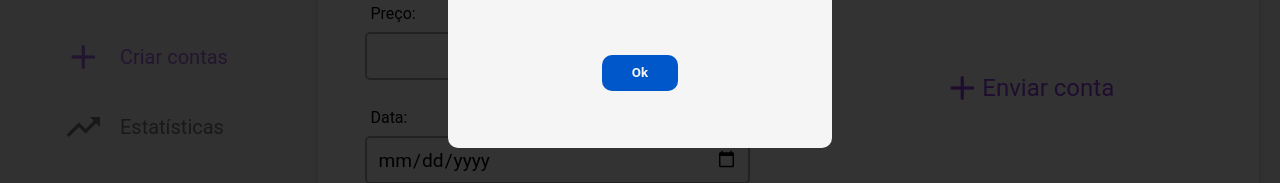
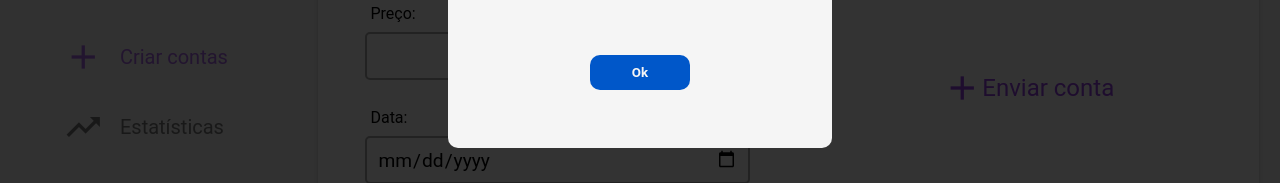
Before and after one commit to DiegoPriess/pac_second_semester_front, a React (Create React App) app: page /criarcontas in a window 1280 px wide. Shown: the part 372-555 px from the top of the page. Built offline with nearby package versions, Linux system fonts and the light colour scheme.

Commit message:
Adicionando redirecionamento ao botão de alerta

```diff
--- a/src/components/CustomAlert/index.jsx
+++ b/src/components/CustomAlert/index.jsx
@@ -1,7 +1,9 @@
 import React from 'react';
 import './style.scss';
+import { Link } from 'react-router-dom';
 
 const CustomAlert = (props) => {
+
     return (
         <div className="alert">
             <div className="alert-content">
@@ -9,7 +11,7 @@ const CustomAlert = (props) => {
                     <i className="material-icons"></i><i className={`${props.type} material-icons`}>{props.type === "negative" ? "cancel" : "check_circle"}</i>
                     <label>conta criada tats sa asaas </label>
                 </div>
-                <button>Ok</button>
+                <Link to="/menu"><button>Ok</button></Link>
             </div>
         </div>
     );
--- a/src/components/CustomAlert/style.scss
+++ b/src/components/CustomAlert/style.scss
@@ -49,12 +49,20 @@
             display: flex;
             justify-content: center;
             align-items: center;
-            width: 20%;
-            height: 15%;
+            width: 100px;
+            height: 35px;
 
             background: #0057c9;
             color: #f5f5f5;
             font-weight: bold;
         }
+
+        button:hover{
+            filter: brightness(90%)
+        }
+
+        button{
+            transition: .3s;
+        }
     }
 }
```
